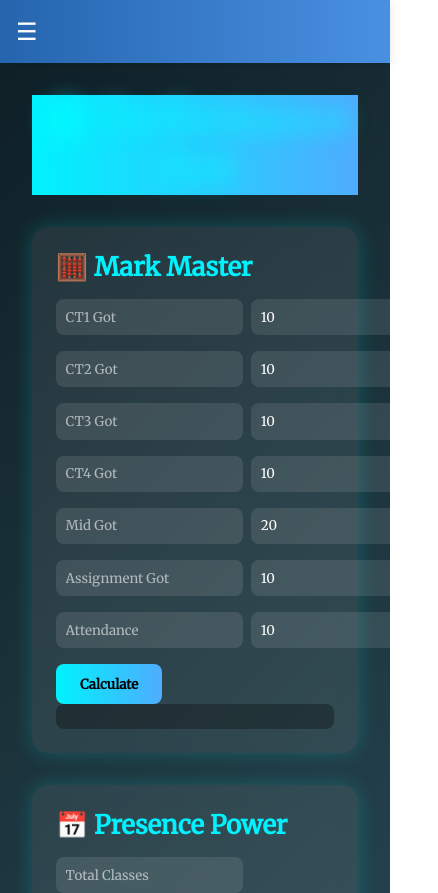
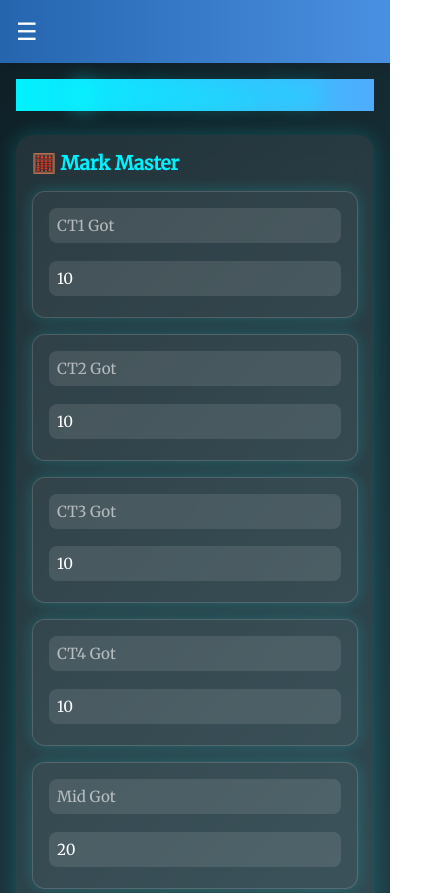
Before and after one commit to sakibhasan017/ICT8-Vault, a React (Vite) app in the folder Frontend/: page /performance-tracker in a window 390 px wide. Shown: the top 893 px of the page, 438 px wide, since content can reach past the window. Built offline with nearby package versions, Linux system fonts and the light colour scheme.

Commit message:
Performance Mobile

```diff
--- a/Frontend/src/components/CalenderSection/CalendarSection.css
+++ b/Frontend/src/components/CalenderSection/CalendarSection.css
@@ -132,6 +132,7 @@
   border: none;
   border-radius: 6px;
   cursor: pointer;
+  margin-right: 5px;
 }
 
 .popup-form select {
@@ -153,20 +154,50 @@
   color: red;
 }
 
+.notify-disclaimer {
+  font-size: 0.85rem;
+  color: #ff002b;
+  background: rgba(255, 255, 255, 0.08);
+  padding: 0.5rem;
+  border-radius: 0.5rem;
+  margin-bottom: 1rem;
+  border-left: 3px solid #da1c52;
+}
+
 
 @media (max-width: 600px) {
+  .calendar-section {
+    padding: 20px 10px;
+  }
+
   .calendar-section h2 {
-    font-size: 1.8rem;
+    font-size: 1.6rem;
   }
 
   .fc .fc-toolbar-title {
-    font-size: 1.2rem;
+    font-size: 1rem;
   }
 
   .legend-item {
-    font-size: 0.8rem;
-    padding: 4px 10px;
+    font-size: 0.75rem;
+    padding: 4px 8px;
   }
+
+  .calendar-container {
+    max-width: 100%;
+    padding: 10px;
+    border-radius: 10px;
+  }
+
+  .fc .fc-daygrid-event {
+    font-size: 0.7rem;
+    padding: 3px 4px;
+  }
+
+  .fc-daygrid-day-number {
+    font-size: 0.75rem;
+  }
+
   .calendar-header {
     flex-direction: column;
     align-items: center;
@@ -177,5 +208,6 @@
     position: static;
     margin-top: 10px;
     margin-bottom: 15px;
+    font-size: 0.75rem;
   }
 }
--- a/Frontend/src/components/CalenderSection/CalendarSection.jsx
+++ b/Frontend/src/components/CalenderSection/CalendarSection.jsx
@@ -89,6 +89,13 @@ const CalendarSection = () => {
   <div className="popup-overlay">
     <div className="popup-form">
       <h3>Get Notified by Email</h3>
+
+      <p className="notify-disclaimer">
+        ⚠️ Disclaimer: This notification service uses multiple servers.
+        If a server is down, notifications may not be delivered.
+        Please do not rely 100% on this feature.
+      </p>
+
       <form onSubmit={handleSubmit}>
         <input
           type="text"
@@ -105,7 +112,6 @@ const CalendarSection = () => {
           required
         />
 
-
         <select
           value={section}
           onChange={(e) => setSection(e.target.value)}
@@ -114,11 +120,9 @@ const CalendarSection = () => {
           <option value="">Select Section</option>
           <option value="A">Section A</option>
           <option value="B">Section B</option>
-
         </select>
 
         <button type="submit">Submit</button>
-
 
         {message && (
           <p className={isSuccess ? 'message success' : 'message error'}>
@@ -131,6 +135,7 @@ const CalendarSection = () => {
     </div>
   </div>
 )}
+
 
       <div className="legend">
         <span className="legend-item section-a">Section A</span>
--- a/Frontend/src/pages/Performance/Performance.css
+++ b/Frontend/src/pages/Performance/Performance.css
@@ -50,6 +50,7 @@
   outline: none;
   background: rgba(255,255,255,0.1);
   color: white;
+  margin-right: 5px;
 }
 
 .pre123-slt{
@@ -74,6 +75,7 @@
   cursor: pointer;
   font-weight: bold;
   transition: background 0.3s ease, transform 0.2s ease;
+  margin-right: 5px;
 }
 
 .per123-performance-container button:hover {
@@ -93,3 +95,81 @@
   color: #ffb300;
   margin-bottom: 0.5rem;
 }
+
+
+@media (max-width: 768px) {
+  .per123-performance-container {
+    padding: 1rem;
+  }
+
+  .per123-page-title {
+    font-size: 2rem;
+    margin-bottom: 1.5rem;
+  }
+
+  .per123-card {
+    padding: 1rem;
+    margin-bottom: 1.5rem;
+  }
+
+  .per123-card h2 {
+    font-size: 1.4rem;
+  }
+
+  .per123-input-row {
+  flex-direction: column;
+  gap: 0.8rem;
+  padding: 1rem;
+  margin: 1rem 0;
+  background: rgba(255, 255, 255, 0.05);
+  border-radius: 0.8rem;
+  border: 1px solid rgba(255, 255, 255, 0.15);
+  box-shadow: 0 0 15px rgba(0,255,255,0.2);
+}
+
+
+  .per123-performance-container input,
+  .pre123-slt {
+    width: 100%;
+    font-size: 0.95rem;
+    padding: 0.5rem;
+    margin-bottom: 5px;
+  }
+
+  .per123-performance-container button {
+    width: 100%;
+    padding: 0.6rem;
+    font-size: 1rem;
+    margin-bottom: 5px;
+  }
+
+  .per123-p {
+    font-size: 0.9rem;
+    padding: 0.6rem;
+  }
+
+  .per123-disclaimer {
+    font-size: 0.8rem;
+    text-align: center;
+  }
+}
+
+@media (max-width: 480px) {
+  .per123-page-title {
+    font-size: 1.6rem;
+  }
+
+  .per123-card h2 {
+    font-size: 1.2rem;
+  }
+
+  .per123-p {
+    font-size: 0.85rem;
+  }
+
+  .per123-performance-container button {
+    font-size: 0.95rem;
+    padding: 0.5rem;
+    margin-bottom: 5px;
+  }
+}
```
Lines whose indentation alone changed are shown as unchanged.
